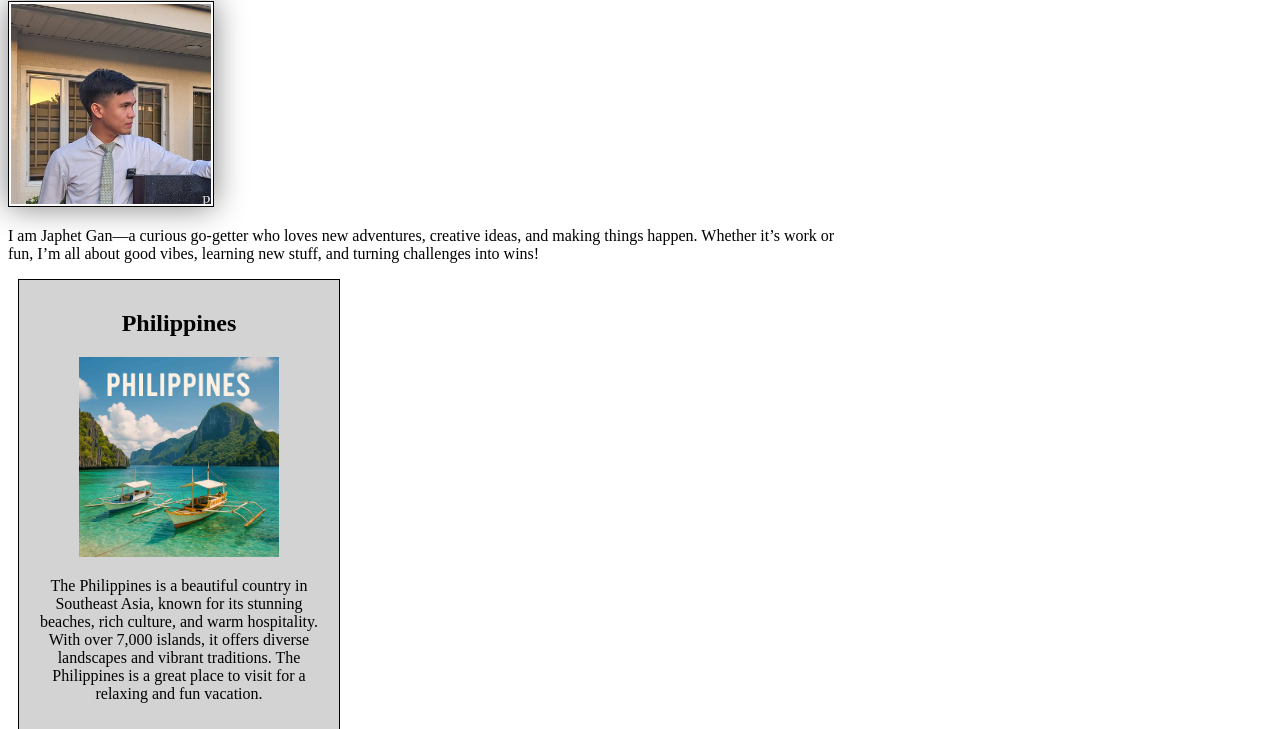
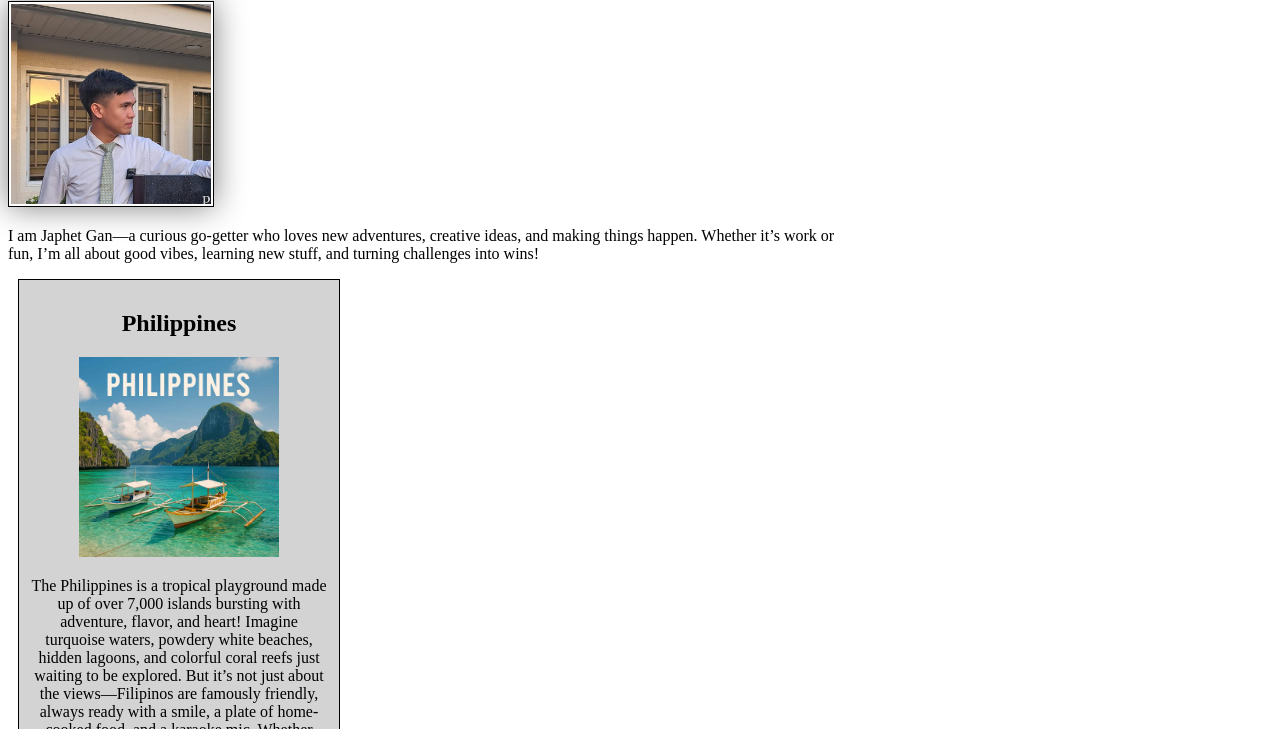
Before and after one commit to japhetgan/wdd130, a plain HTML site: page index.html in a window 1280 px wide. Shown: the part 223-952 px from the top of the page. Drawn offline with Linux system fonts and the light colour scheme.

Commit message:
update aside paragraph content

```diff
--- a/index.html
+++ b/index.html
@@ -28,10 +28,14 @@
       <h2>Philippines</h2>
       <img src="images/philippines.jpg" alt="Philippines" />
       <p>
-        The Philippines is a beautiful country in Southeast Asia, known for its
-        stunning beaches, rich culture, and warm hospitality. With over 7,000
-        islands, it offers diverse landscapes and vibrant traditions. The
-        Philippines is a great place to visit for a relaxing and fun vacation.
+        The Philippines is a tropical playground made up of over 7,000 islands
+        bursting with adventure, flavor, and heart! Imagine turquoise waters,
+        powdery white beaches, hidden lagoons, and colorful coral reefs just
+        waiting to be explored. But it’s not just about the views—Filipinos are
+        famously friendly, always ready with a smile, a plate of home-cooked
+        food, and a karaoke mic. Whether you’re diving with sea turtles in Cebu,
+        island-hopping in Palawan, or dancing at a vibrant local fiesta, every
+        moment in the Philippines feels like a celebration of life.
       </p>
     </aside>
     <footer>
```
